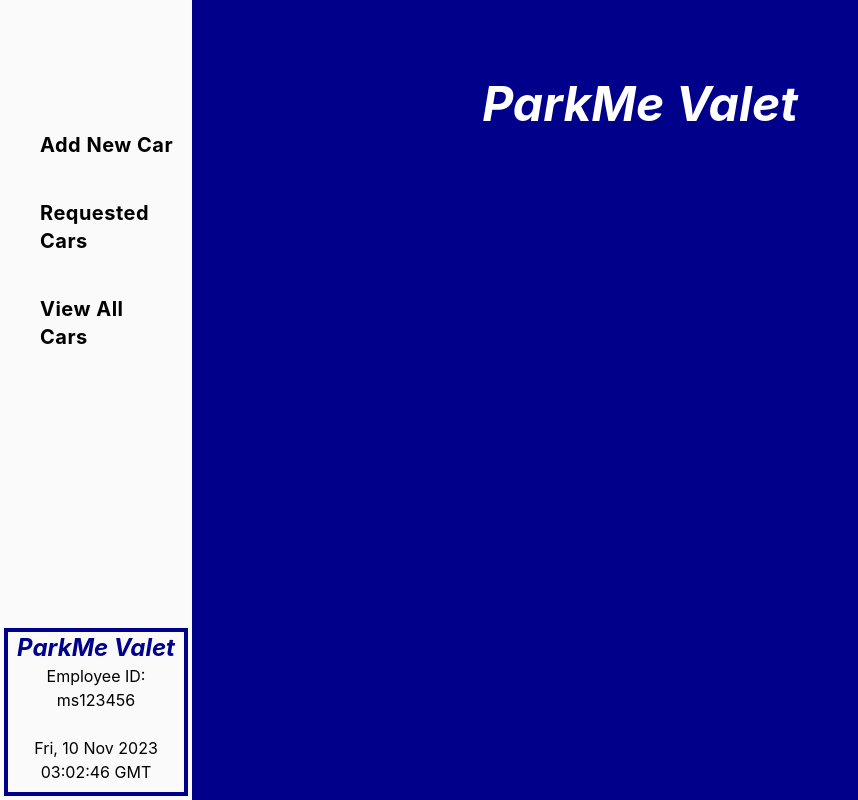
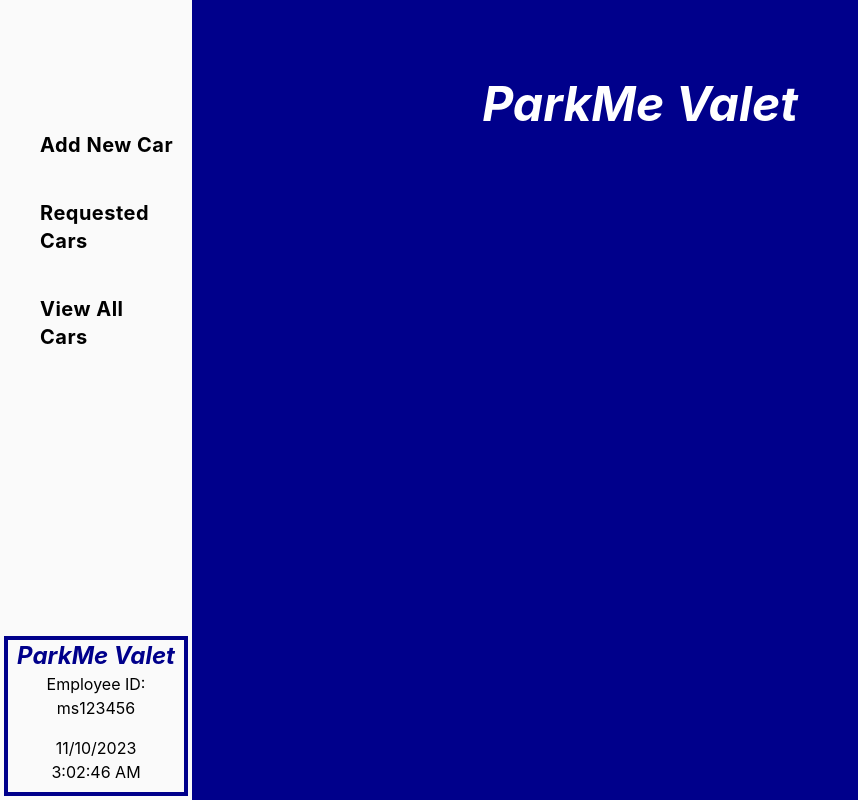
Before and after one commit to Cybre3/valet-parking-app, a React (Create React App) app in the folder client/: page / in a window 1280 px wide. Shown: the whole page, without its empty margins (0-858 px from the left). Built offline with nearby package versions, Linux system fonts and the light colour scheme.

Commit message:
client/server: update UI & bugfix returnInProgress save

```diff
--- a/client/src/Components/Nav.jsx
+++ b/client/src/Components/Nav.jsx
@@ -16,8 +16,11 @@ const Nav = () => {
             </div>
             <div className="mt-auto border-4 border-[#00008b] m-1">
                 <i className="text-2xl text-[#00008b] font-bold text-center block">ParkMe Valet</i>
-                <p className="text-center mb-6">Employee ID: ms123456</p>
-                <p className="w-full text-center pb-2">{new Date().toUTCString()}</p>
+                <p className="text-center mb-4">Employee ID: ms123456</p>
+                <div className="w-full text-center pb-2">
+                    <p>{new Date().toLocaleDateString()}</p>
+                    <p>{new Date().toLocaleTimeString()}</p>
+                </div>
             </div>
         </div>
     );
--- a/client/src/store/entitiesReducer.js
+++ b/client/src/store/entitiesReducer.js
@@ -1,9 +1,7 @@
 import { combineReducers } from "redux";
 
 import carsReduceer from './cars';
-import messagesReducer from './sms';
 
 export default combineReducers({
-    cars: carsReduceer,
-    messages: messagesReducer
+    cars: carsReduceer
 })
```
Also changed, not shown: 2 other files (tests, documents, lock files or other folders).
